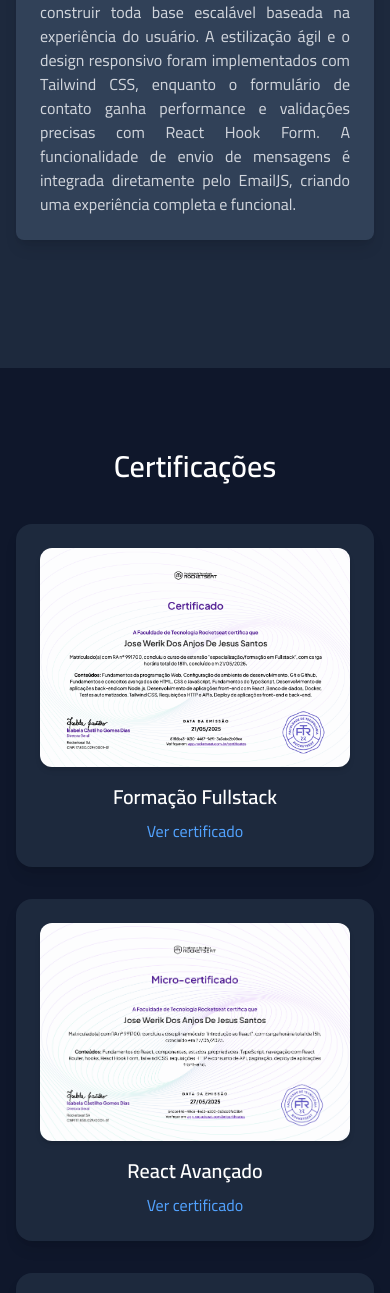
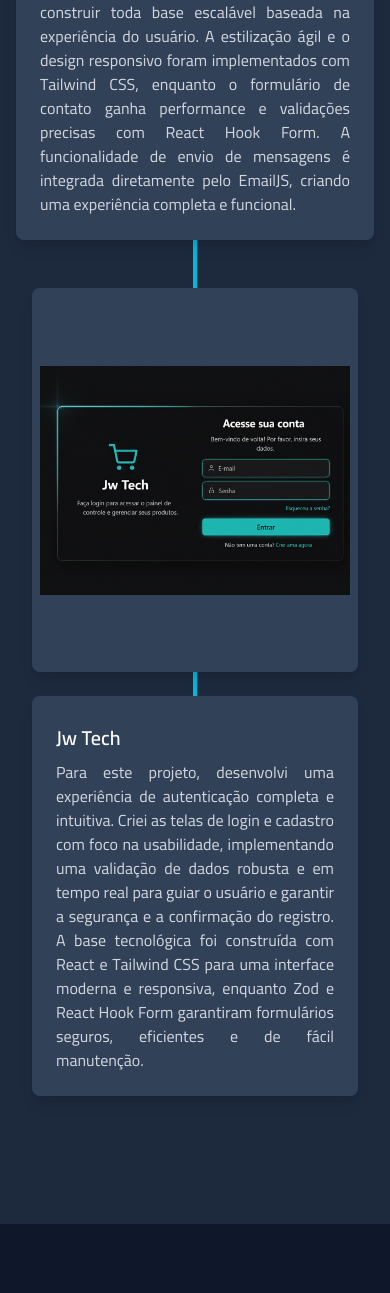
Before and after one commit to DevWerik/my-portifolio, a React (Vite) app: page / in a window 390 px wide. Shown: the part 5794-7087 px from the top of the page. Built offline with nearby package versions, Linux system fonts and the light colour scheme.

Commit message:
fix: adding login project

```diff
--- a/src/App.tsx
+++ b/src/App.tsx
@@ -474,7 +474,7 @@
                   <div className="bg-slate-700 p-2 rounded-lg shadow-lg hover:shadow-cyan-500/50 transition-shadow duration-300">
                     <img
                       src="/img/portifolio.png"
-                      alt="Logo da Instituição"
+                      alt="Imagem do Portifolio"
                       className="rounded-md w-full"
                     />
                   </div>
@@ -500,6 +500,45 @@
                 </div>
               </div>
             </div>
+       <div className="w-full px-4 mb-12">
+  <div className="relative max-w-5xl mx-auto">
+    <div className="md:flex items-center md:gap-x-16">
+
+      {/* Coluna da imagem */}
+      <div className="md:w-1/2 flex items-center justify-center">
+        <div className="bg-slate-700 h-96 w-full flex items-center justify-center p-2 rounded-lg shadow-lg hover:shadow-cyan-500/50 transition-shadow duration-300">
+          <img
+            src="/img/tech.png"
+            alt="Imagem do Portifolio"
+            className="rounded-md w-full h-full object-contain"
+          />
+        </div>
+      </div>
+
+      {/* Coluna do texto */}
+      <div className="md:w-1/2 mt-6 md:mt-0">
+        <div className="absolute w-4 h-4 bg-cyan-500 rounded-full left-1/2 -translate-x-1/2 mt-3 hidden md:block"></div>
+        <div className="bg-slate-700 p-6 rounded-lg shadow-lg hover:scale-105 transition-transform duration-300">
+          <h3 className="text-xl font-bold mt-1 mb-2">Jw Tech</h3>
+          <p className="text-gray-300 text-justify">
+            Para este projeto, desenvolvi uma experiência de
+            autenticação completa e intuitiva. Criei as telas de
+            login e cadastro com foco na usabilidade, implementando
+            uma validação de dados robusta e em tempo real para
+            guiar o usuário e garantir a segurança e a
+            confirmação do registro. A base tecnológica foi construída com React
+            e Tailwind CSS para uma interface moderna e responsiva,
+            enquanto Zod e React Hook Form garantiram formulários
+            seguros, eficientes e de fácil manutenção.
+          </p>
+        </div>
+      </div>
+
+    </div>
+  </div>
+</div>
+
+
           </div>
         </section>
 
```
Also changed, not shown: public/img/tech.png (added).
